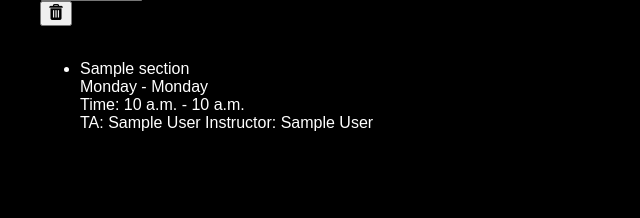
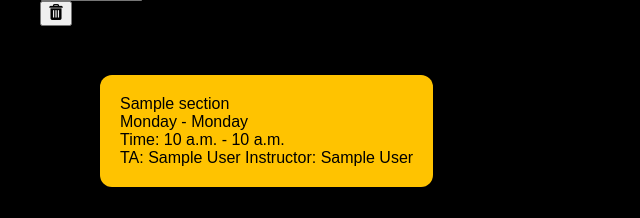
Before and after one commit to XRA-Stan/ta-scheduler-djang, a Django app: page /course/1/ in a window 1280 px wide. Shown: the part 726-944 px from the top of the page, without its empty margins (0-640 px from the left). Before the commit the page ends 857 px from the top, so only its background shows below. Run offline with Django 5.2, Linux system fonts and the light colour scheme; a user stored in the database is signed in; tables that the repository leaves empty hold one stand-in row (values such as "Sample post").

Commit message:
Here is some CSS changes to make this page look better

```diff
--- a/static/Style.css
+++ b/static/Style.css
@@ -296,6 +296,23 @@ input[type="time"] {
   box-sizing: border-box;
 }
 
+.section-box {
+    background-color: #FFC300;
+    color: #000000;
+    border-radius: 12px;
+    padding: 20px;
+    margin: 15px 20px;
+    max-width: 90%;
+    transition: background-color 0.2s ease;
+    display: inline-block;
+}
+.section-box:hover {
+    background-color: #004B87;
+    transform: scale(1.05)
+
+}
+
+
 input[type="text"] {
   outline: none;
   width: 100%;
--- a/templates/course_detail.html
+++ b/templates/course_detail.html
@@ -151,15 +151,14 @@
                 </form>
                 <br>
 
-            {% empty %}
-                <li>No sections created yet.</li>
             {% endfor %}
 
 
             <ul>
         {% endif %}
         {% for section in sections %}
-            <li>
+            <div class="section-box">
+
                 {{ section.sectionName }} <br>
                 {{ section.get_dayOfWeek_display }} - {{ section.get_dayOfWeek2_display }}<br>
                 Time: {{ section.timeOfDay }} - {{ section.endOfDay }}<br>
@@ -169,7 +168,8 @@
                 {% if section.instructor %}
                     Instructor: {{ section.instructor }}
                 {% endif %}
-            </li>
+
+            </div>
             <br>
         {% empty %}
             <li>No sections created yet.</li>
```
